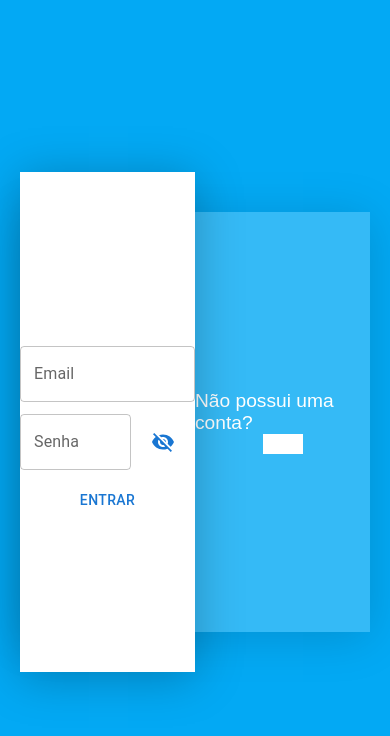
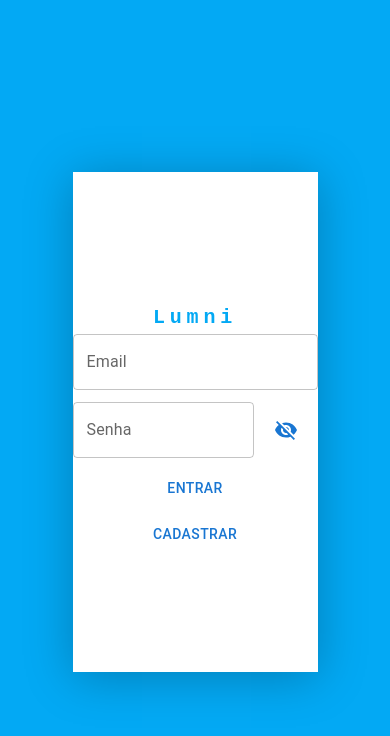
Before and after one commit to HenriqueRL55/Lumni-frontend, a React (Create React App) app in the folder lumni/: page / in a window 390 px wide. Shown: the top 736 px of the page. Built offline with nearby package versions, Linux system fonts and the light colour scheme; no server answers.

Commit message:
style: login and register responsivity screen

```diff
--- a/lumni/src/components/Register/register-component.jsx
+++ b/lumni/src/components/Register/register-component.jsx
@@ -84,8 +84,7 @@ export default function Register() {
                                     href="/"
                                     component="a"
                                     sx={{
-                                        mr: 2,
-                                        display: { xs: "none", md: "flex" },
+                                        display: "flex",
                                         fontFamily: "monospace",
                                         fontWeight: 700,
                                         justifyContent: "center",
--- a/lumni/src/components/Sign-in/sign-in.component.jsx
+++ b/lumni/src/components/Sign-in/sign-in.component.jsx
@@ -9,6 +9,7 @@ import {
     BoxSignIn,
     BoxSignUp,
     FormBox,
+    BoxSignUp2,
 } from "./sign-in.styles";
 
 /* Componentes */
@@ -127,7 +128,7 @@ export default function SignIn() {
                                 noWrap
                                 component="a"
                                 sx={{
-                                    display: { xs: "none", md: "flex" },
+                                    display: "flex",
                                     fontFamily: "monospace",
                                     fontWeight: 700,
                                     justifyContent: "center",
@@ -183,6 +184,19 @@ export default function SignIn() {
                             >
                                 Entrar
                             </Button>
+                            <BoxSignUp2>
+                                <NavLink
+                                    className={classes.signUp}
+                                    to="/register"
+                                >
+                                    <Button
+                                        className={classes.login}
+                                        //onClick={handleSubmitRegister}
+                                    >
+                                        Cadastrar
+                                    </Button>
+                                </NavLink>
+                            </BoxSignUp2>
                         </FieldsContainer>
                     </FormBox>
                 </Container>
--- a/lumni/src/components/Sign-in/sign-in.styles.js
+++ b/lumni/src/components/Sign-in/sign-in.styles.js
@@ -19,6 +19,9 @@ export const BlueBackground = styled.div`
     height: 420px;
     background: rgba(255, 255, 255, 0.2);
     box-shadow: 0 5px 45px rgba(0, 0, 0, 0.15);
+    @media screen and (max-width: 900px) {
+        display: none;
+    }
 `;
 
 export const BoxSignIn = styled.div`
@@ -54,6 +57,11 @@ export const FormBox = styled.div`
     align-items: center;
     box-shadow: 0 5px 45px rgba(0, 0, 0, 0.25);
     transition: 0.5s ease-in-out;
+    @media screen and (max-width: 900px) {
+        margin: auto;
+        position: relative;
+        width: 70%;
+    }
 `;
 
 export const Container = styled.div`
@@ -87,3 +95,12 @@ export const PasswordContainer = styled.div`
     display: flex;
     margin: 12px 0;
 `;
+
+export const BoxSignUp2 = styled.div`
+    display: none;
+
+    @media screen and (max-width: 900px) {
+        display: flex;
+        justify-content: center;
+    }
+`;
```
